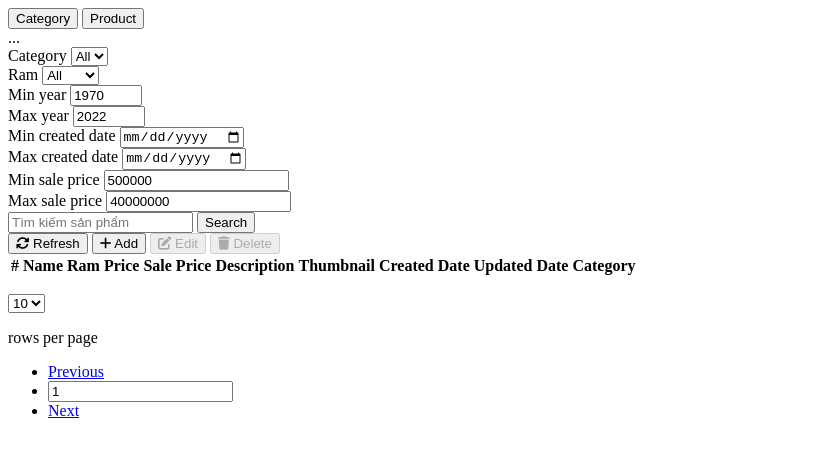
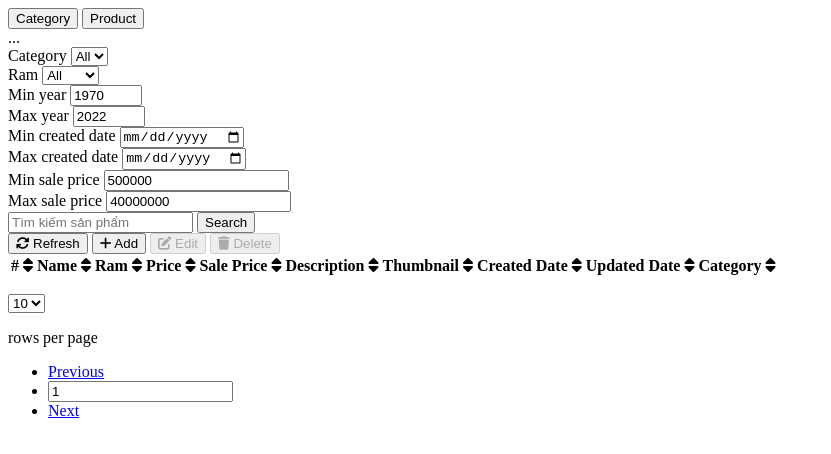
Before and after one commit to minhthao1396/kshop, a plain HTML site: page kshop-client/html/main.html in a window 1280 px wide. Shown: the whole page, without its empty margins (0-831 px from the left). Drawn offline with nearby package versions, Linux system fonts and the light colour scheme; no server answers.

Commit message:
Update sort feature

```diff
--- a/kshop-client/html/main.html
+++ b/kshop-client/html/main.html
@@ -101,28 +101,26 @@
                             </button>
                         </div>
                     </div>
-                    <div class="position-relative">
                     <div class="row my-4 d-flex justify-content-center" style="max-height: 500px; overflow-y: scroll;">
                         <table id="products-table" class="table">
-                                <thead>
+                            <thead id="thead">
                                 <tr class="text-primary sticky-top bg-light">
-                                        <th scope="col">#</th>
-                                        <th scope="col">Name</th>
-                                        <th scope="col">Ram</th>
-                                        <th scope="col">Price</th>
-                                        <th scope="col">Sale Price</th>
-                                        <th scope="col">Description</th>
-                                        <th scope="col">Thumbnail</th>
-                                        <th scope="col">Created Date</th>
-                                        <th scope="col">Updated Date</th>
-                                        <th scope="col">Category</th>
+                                    <th scope="col" key="id"># <i class="fa-solid fa-sort"></i></th>
+                                    <th scope="col" key="name">Name <i class="fa-solid fa-sort"></i></th>
+                                    <th scope="col" key="ram">Ram <i class="fa-solid fa-sort"></i></th>
+                                    <th scope="col" key="price">Price <i class="fa-solid fa-sort"></i></th>
+                                    <th scope="col" key="salePrice">Sale Price <i class="fa-solid fa-sort"></i></th>
+                                    <th scope="col" key="description">Description <i class="fa-solid fa-sort"></i></th>
+                                    <th scope="col" key="thumbnailUrl">Thumbnail <i class="fa-solid fa-sort"></i></th>
+                                    <th scope="col" key="createdDate">Created Date <i class="fa-solid fa-sort"></i></th>
+                                    <th scope="col" key="updatedDate">Updated Date <i class="fa-solid fa-sort"></i></th>
+                                    <th scope="col" key="categoryName">Category <i class="fa-solid fa-sort"></i></th>
                                 </tr>
                             </thead>
                             <tbody id="products-tbody"></tbody>
                         </table>
                         <div id="loading" class="spinner-border text-primary" role="status">
                             <span class="visually-hidden">Loading...</span>
-                            </div>
                         </div>
                     </div>
                     <div class="row">
--- a/kshop-client/js/main.js
+++ b/kshop-client/js/main.js
@@ -46,6 +46,20 @@ function addListeners() {
     $('#btn-search').on('click', function(event) {
         loadAllProducts();
     });
+
+    $('#thead').on('click', 'th', function(event) {
+        $(this).siblings().find('i').removeClass('fa-sort-up fa-sort-down').addClass('fa-sort');
+        const i = $(this).find('i');
+        if (i.hasClass('fa-sort')) {
+            i.removeClass('fa-sort').addClass('fa-sort-up');
+        } else {
+            // i chỉ có thể là up hoặc down
+            i.toggleClass('fa-sort-up fa-sort-down');
+        }
+        let type = i.hasClass('fa-sort-up') ? 'asc' : 'desc';
+        // VD: name,asc
+        loadAllProducts(`${$(this).attr('key')},${type}`);
+    });
 }
 
 function loadAllCategories() {
@@ -58,7 +72,7 @@ function loadAllCategories() {
     });
 }
 
-function loadAllProducts() {
+function loadAllProducts(sort = null) {
     debugger
     const searchParams = new URLSearchParams();
     let ram = $('#ram').val();
@@ -69,6 +83,7 @@ function loadAllProducts() {
     const params = {
         page: $('#page-number').val(),
         size: $('#page-size').val(),
+        sort: sort,
         search: $('#search').val(),
         ram: ram,
         categoryId: categoryId,
```
Lines whose indentation alone changed are shown as unchanged.
